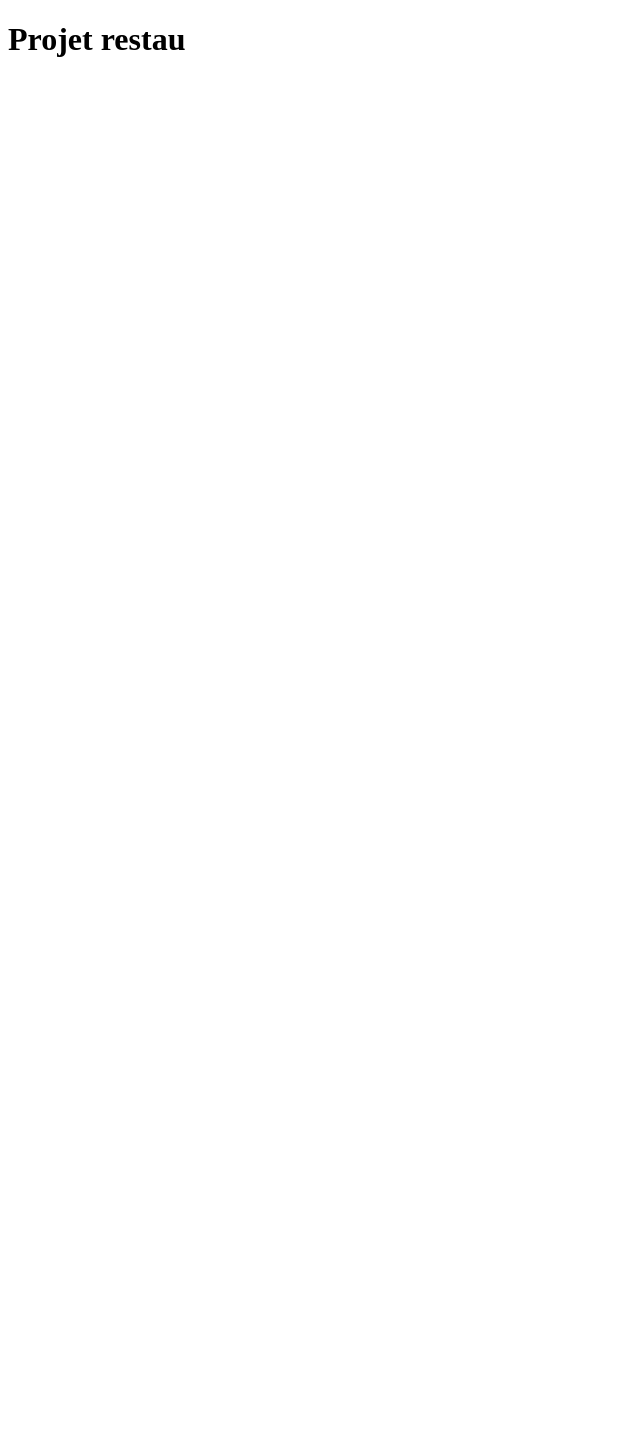
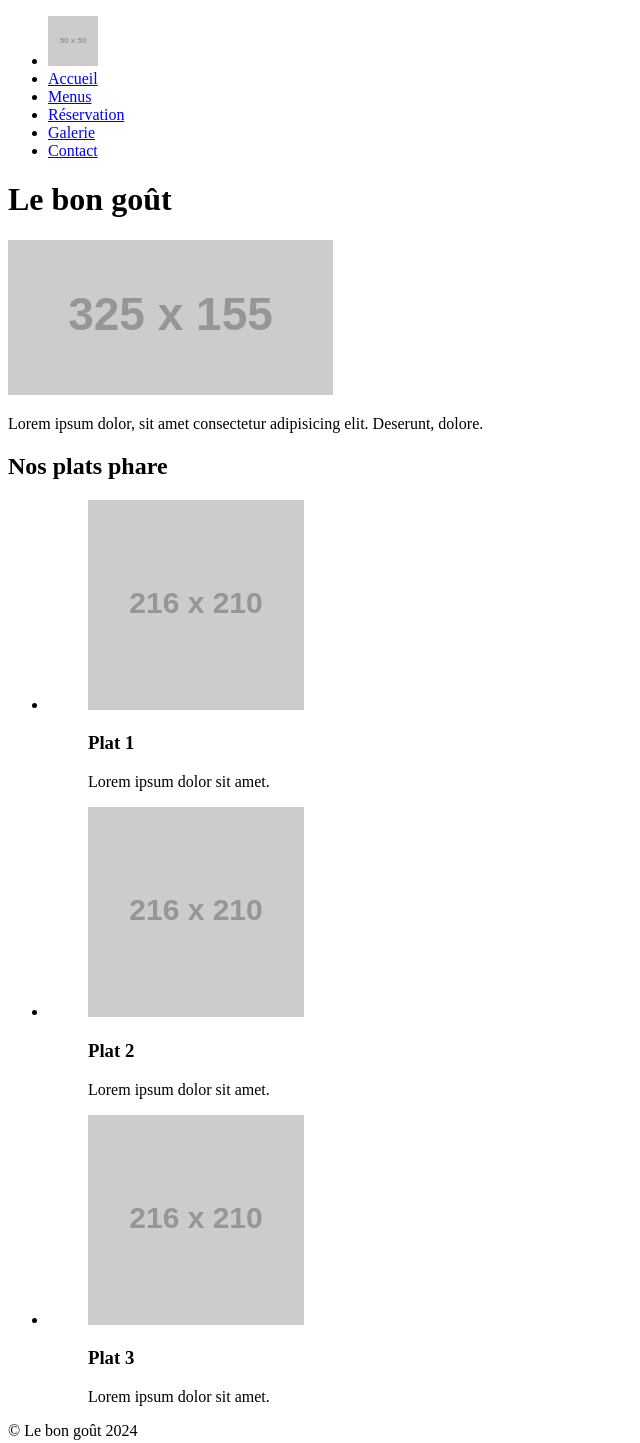
Before and after one commit to Begula08/Projet_restaurant, a plain HTML site: page index.html in a window 1280 px wide. Shown: the whole page, without its empty margins (0-640 px from the left). Before the commit the page ends 800 px from the top, so only its background shows below. Drawn offline with Linux system fonts and the light colour scheme; placeholder pictures from the web are drawn by us.

Commit message:
Index + Menus

```diff
--- a/index.html
+++ b/index.html
@@ -1,23 +1,75 @@
 <!DOCTYPE html>
-<html lang="fr">
-
+<html lang="en">
 <head>
     <meta charset="UTF-8">
     <meta name="viewport" content="width=device-width, initial-scale=1.0">
-    <meta name="ce site est dedié à la cuisine du monde" content="">
-    <title>Projet Restau</title>
-    <link rel="shortcut icon" href="./favicon/favicon.ico" type="image/x-icon">
-    <link rel="apple-touch-icon" sizes="180x180" href="./favicon/android-chrome-192x192.png">
-    <link rel="icon" type="image/png" sizes="32x32" href="./favicon/favicon/favicon-32x32.png">
-    <link rel="icon" type="image/png" sizes="16x16" href="./favicon/favicon-16x16.png">
-    <link rel="manifest" href="./favicon/site.webmanifest">
+    <title>Le bon goût</title>
 </head>
+<body>
+    <nav> <!-- balise pour les menus de navigations -->
+        <ul>
+            <li>
+                <img src="https://placehold.jp/50x50.png" alt="Logo">
+            </li>
+            <li>
+                <a href="index.html">Accueil</a>
+            </li>
+            <li>
+                <a href="Menus.html">Menus</a>
+            </li>
+            <li>
+                <a href="#">Réservation</a>
+            </li>
+            <li>
+                <a href="#">Galerie</a>
+            </li>
+            <li>
+                <a href="#">Contact</a>
+            </li>
+        </ul>
+    </nav>
+    <header> <!-- Tête de la page -->
+        <h1>Le bon goût</h1>
+        <img src="https://placehold.jp/325x155.png" alt="Cover">
+        <p>Lorem ipsum dolor, sit amet consectetur adipisicing elit. Deserunt, dolore.</p>
+    </header>
+   <main> <!-- zone principale -->
+   <section>
+    <h2>Nos plats phare</h2>
+    <ul>
+        <li>
+            <figure>
+                <img src="https://placehold.jp/216x210.png" alt="image">
+                <figcaption>
+                    <h3>Plat 1</h3>
+                    <p>Lorem ipsum dolor sit amet.</p>
+                </figcaption>
+            </figure>
+        </li>
+        <li>
+            <figure>
+                <img src="https://placehold.jp/216x210.png" alt="image">
+                <figcaption>
+                    <h3>Plat 2</h3>
+                    <p>Lorem ipsum dolor sit amet.</p>
+                </figcaption>
+            </figure>
+        </li>
+        <li>
+            <figure>
+                <img src="https://placehold.jp/216x210.png" alt="image">
+                <figcaption>
+                    <h3>Plat 3</h3>
+                    <p>Lorem ipsum dolor sit amet.</p>
+                </figcaption>
+            </figure>
+        </li>
+    </ul>
+   </section>
+   </main>
+   <footer>
+    <p>&copy; Le bon goût <time datetime="2024-01-01">2024</time></p>
+   </footer>
 
-<body>
-
-<header>
-    <h1>Projet restau</h1>
-</header>
 </body>
-
 </html>
```
Also changed, not shown: Menus.html (added, +89 -0 lines).
